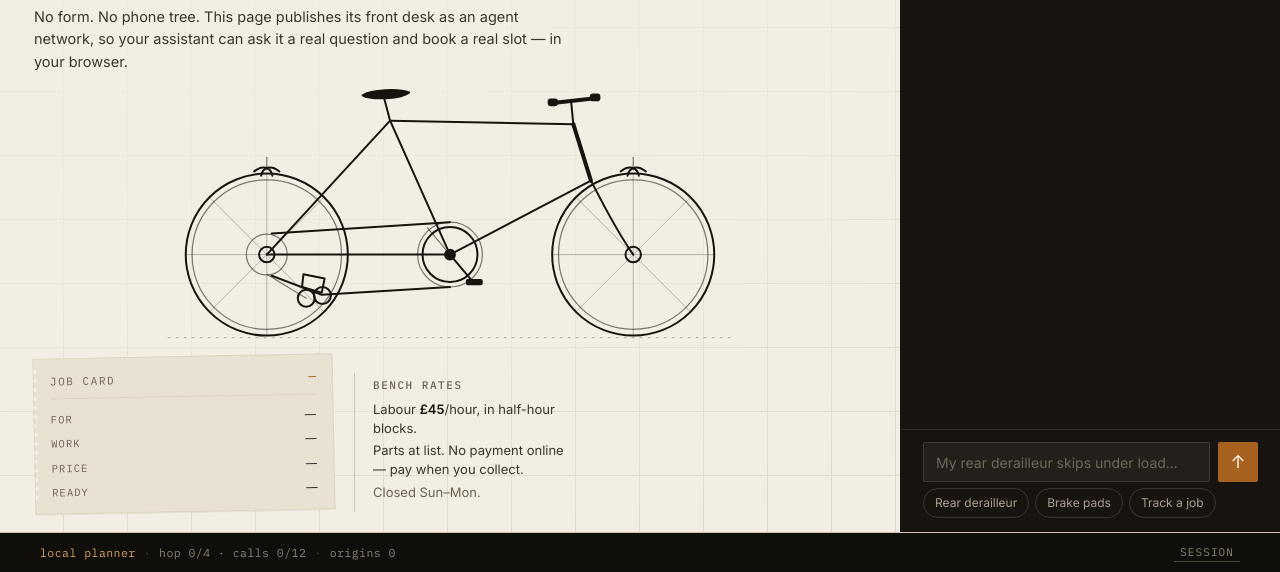
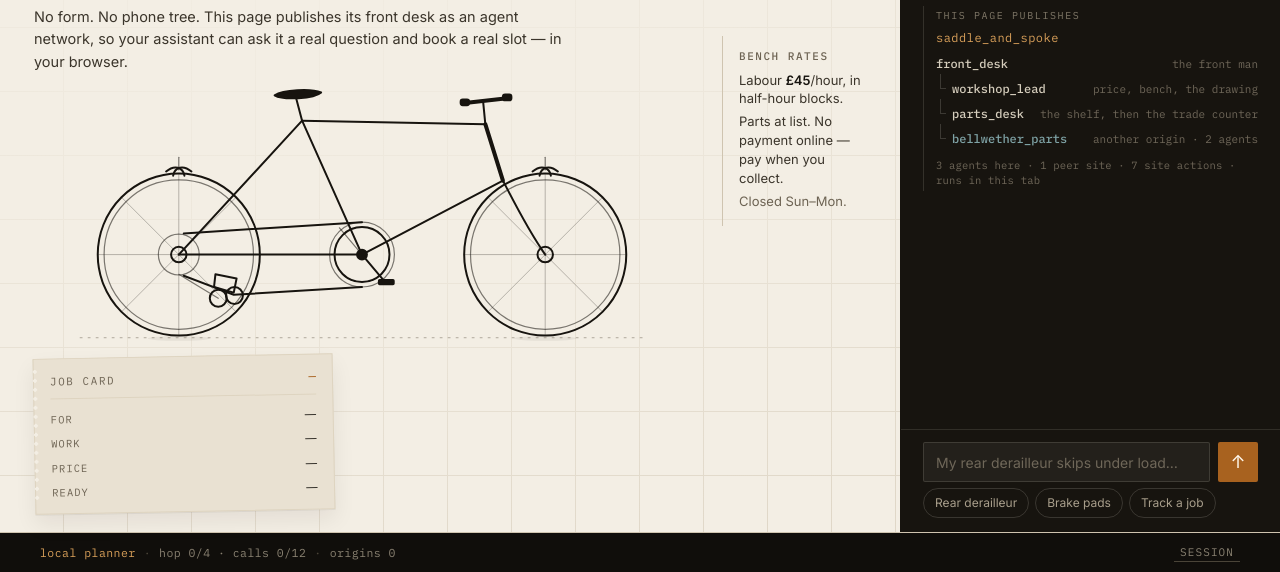
Before and after one commit to hkmpn9s6dh-commits/hackathon-2026-saddle-and-spoke, a website built with Vite: page index.html in a window 1280 px wide. Shown: the part 228-800 px from the top of the page. Built offline with nearby package versions, Linux system fonts and the light colour scheme.

Commit message:
Design pass: wall composition, idle network card, ground shadows
Also: the anchor for the published-graph card no longer throws on the second
ask, and the layout measurement covers three viewports.

```diff
--- a/index.html
+++ b/index.html
@@ -109,6 +109,8 @@
                   <line x1="760" y1="310" x2="760" y2="292" class="thin" />
                 </g>
 
+                <ellipse cx="240" cy="549" rx="44" ry="3.4" class="shadow" />
+                <ellipse cx="760" cy="549" rx="44" ry="3.4" class="shadow" />
                 <line x1="100" y1="548" x2="900" y2="548" class="ground" />
               </g>
             </svg>
@@ -134,13 +136,13 @@
                 <div><dt>Ready</dt><dd id="jobReady">—</dd></div>
               </dl>
             </article>
+          </div>
             <article class="pricecard">
-              <h2>Bench rates</h2>
-              <p>Labour <b>£45</b>/hour, in half-hour blocks.</p>
-              <p>Parts at list. No payment online — pay when you collect.</p>
-              <p class="pricecard-foot">Closed Sun–Mon.</p>
-            </article>
-          </div>
+                <h2>Bench rates</h2>
+                <p>Labour <b>£45</b>/hour, in half-hour blocks.</p>
+                <p>Parts at list. No payment online — pay when you collect.</p>
+                <p class="pricecard-foot">Closed Sun–Mon.</p>
+              </article>
         </section>
 
         <section class="bench" aria-label="The bench">
@@ -152,7 +154,19 @@
             <span class="lamp" id="lamp" aria-hidden="true"></span>
           </header>
 
-          <div class="transcript" id="transcript" role="log" aria-live="polite"></div>
+          <div class="transcript" id="transcript" role="log" aria-live="polite">
+            <div class="idle" id="idle">
+              <p class="idle-kicker">This page publishes</p>
+              <p class="idle-net">saddle_and_spoke</p>
+              <ul class="idle-tree">
+                <li><b>front_desk</b><span>the front man</span></li>
+                <li class="ind"><b>workshop_lead</b><span>price, bench, the drawing</span></li>
+                <li class="ind"><b>parts_desk</b><span>the shelf, then the trade counter</span></li>
+                <li class="ind peer"><b>bellwether_parts</b><span>another origin · 2 agents</span></li>
+              </ul>
+              <p class="idle-foot">3 agents here · 1 peer site · 7 site actions · runs in this tab</p>
+            </div>
+          </div>
 
           <form class="composer" id="composer">
             <label class="sr-only" for="say">Ask the shop</label>
--- a/src/main.ts
+++ b/src/main.ts
@@ -305,6 +305,7 @@ async function ask(text: string): Promise<void> {
   const trimmed = text.trim()
   if (!trimmed) return
   busy = true
+  document.getElementById('idle')?.remove()
   send.disabled = true
   lamp.classList.add('is-live')
   $('#benchSub').textContent = 'running'
@@ -596,6 +597,10 @@ async function boot(): Promise<void> {
     'Morning. The kettle is on. Ask me about a repair and I will price it from the book, or tell me a ticket number and I will see where your bike is.',
     'front desk',
   )
+  // The greeting reads first; the published-graph card sits under it.
+  const idle = document.getElementById('idle')
+  if (idle) transcript.append(idle)
+
   try {
     const rawManifest = await fetchJson('agent-manifest.json')
     const check = validateManifest(rawManifest)
--- a/src/runtime/engine.ts
+++ b/src/runtime/engine.ts
@@ -499,10 +499,21 @@ export class AgentRuntime {
   private peerAllowed(origin: string): { ok: true } | { ok: false; error: string } {
     const p = this.opts.peerPolicy
     if (!p) return { ok: true }
-    if (p.deny.includes(origin)) {
+    // Publishers list peer URLs; the check is on origins, so compare like with like.
+    const origins = (list: string[]) =>
+      new Set(
+        list.map((entry) => {
+          try {
+            return new URL(entry).origin
+          } catch {
+            return entry
+          }
+        }),
+      )
+    if (origins(p.deny).has(origin)) {
       return { ok: false, error: `This site's peer policy denies ${origin}. Nothing was contacted.` }
     }
-    if (p.mode === 'closed' && !p.allow.includes(origin)) {
+    if (p.mode === 'closed' && !origins(p.allow).has(origin)) {
       return {
         ok: false,
         error: `This site's peer policy is closed. ${origin} is not on the allow list, so the runtime stopped before contacting it.`,
--- a/src/styles.css
+++ b/src/styles.css
@@ -199,6 +199,7 @@ main {
   position: relative;
   min-height: 0;
   margin-top: 4px;
+  padding-right: 214px;
 }
 
 .bike {
@@ -237,6 +238,12 @@ main {
 .bike-body .spokes line {
   stroke-width: 1;
   opacity: 0.28;
+}
+
+.bike-body .shadow {
+  fill: var(--ink);
+  stroke: none;
+  opacity: 0.06;
 }
 
 .bike-body .ground {
@@ -332,8 +339,8 @@ main {
 
 .wall-foot {
   display: grid;
-  grid-template-columns: 320px minmax(0, 240px);
-  gap: 28px;
+  grid-template-columns: 320px;
+  gap: 20px;
   align-items: end;
   padding-top: 10px;
 }
@@ -344,7 +351,7 @@ main {
   border: 1px solid var(--paper-3);
   padding: 12px 16px 10px;
   transform: rotate(-1.1deg);
-  box-shadow: 0 1px 0 rgba(23, 20, 15, 0.06);
+  box-shadow: 0 10px 22px rgba(23, 20, 15, 0.07), 0 1px 0 rgba(23, 20, 15, 0.06);
   position: relative;
 }
 
@@ -432,8 +439,12 @@ main {
   }
 }
 
-.pricecard {
-  padding: 4px 0 6px 18px;
+.wall > .pricecard {
+  position: absolute;
+  right: 40px;
+  top: 232px;
+  width: 176px;
+  padding: 12px 0 12px 16px;
   border-left: 1px solid var(--rule);
   color: var(--ink-2);
 }
@@ -536,6 +547,87 @@ main {
 .transcript::-webkit-scrollbar-thumb {
   background: #3a352b;
   border-radius: 4px;
+}
+
+.idle {
+  border-left: 1px solid rgba(232, 226, 214, 0.14);
+  padding: 2px 0 2px 12px;
+  margin: 2px 0 6px;
+}
+
+.idle-kicker {
+  margin: 0 0 6px;
+  font-family: var(--mono);
+  font-size: 10px;
+  letter-spacing: 0.16em;
+  text-transform: uppercase;
+  color: #7f7767;
+}
+
+.idle-net {
+  margin: 0 0 8px;
+  font-family: var(--mono);
+  font-size: 12px;
+  color: var(--brass-soft);
+  letter-spacing: 0.04em;
+}
+
+.idle-tree {
+  list-style: none;
+  margin: 0;
+  padding: 0;
+  display: grid;
+  grid-template-columns: minmax(0, 1fr);
+  gap: 7px;
+}
+
+.idle-tree li {
+  display: grid;
+  grid-template-columns: minmax(0, auto) minmax(0, 1fr);
+  gap: 10px;
+  align-items: baseline;
+  font-family: var(--mono);
+  font-size: 12px;
+  color: #a89e8b;
+}
+
+.idle-tree li span {
+  text-align: right;
+  font-size: 11px;
+  color: #6f6759;
+}
+
+.idle-tree li.ind {
+  padding-left: 16px;
+  position: relative;
+}
+
+.idle-tree li.ind::before {
+  content: '';
+  position: absolute;
+  left: 4px;
+  top: -6px;
+  bottom: 50%;
+  width: 6px;
+  border-left: 1px solid rgba(232, 226, 214, 0.18);
+  border-bottom: 1px solid rgba(232, 226, 214, 0.18);
+}
+
+.idle-tree b {
+  color: #d6cebd;
+  font-weight: 500;
+}
+
+.idle-tree .peer b {
+  color: #7fa3a6;
+}
+
+.idle-foot {
+  margin: 10px 0 0;
+  font-family: var(--mono);
+  font-size: 10.5px;
+  color: #6f6759;
+  letter-spacing: 0.02em;
 }
 
 .intro {
@@ -1074,8 +1166,16 @@ main {
     padding: 26px 34px 20px;
   }
   .wall-foot {
-    grid-template-columns: 300px minmax(0, 220px);
+    grid-template-columns: 300px;
     gap: 20px;
+  }
+  .bike-wrap {
+    padding-right: 176px;
+  }
+  .wall > .pricecard {
+    width: 150px;
+    right: 28px;
+    top: 200px;
   }
 }
 
@@ -1124,7 +1224,13 @@ main {
     grid-template-columns: minmax(0, 1fr);
     gap: 14px;
   }
-  .pricecard {
+  .bike-wrap {
+    padding-right: 0;
+  }
+  .wall > .pricecard {
+    position: static;
+    width: auto;
+    margin-top: 14px;
     border-left: 0;
     border-top: 1px solid var(--rule);
     padding: 10px 0 0;
```
Also changed, not shown: scripts/inspect.mjs (deleted, +0 -20 lines), scripts/inspect2.mjs (deleted, +0 -19 lines), scripts/probe.mjs (deleted, +0 -27 lines), scripts/probe2.mjs (deleted, +0 -14 lines), .fonts.css (deleted), README.md (added), proof/shots/README.md (added), 1 other file.
